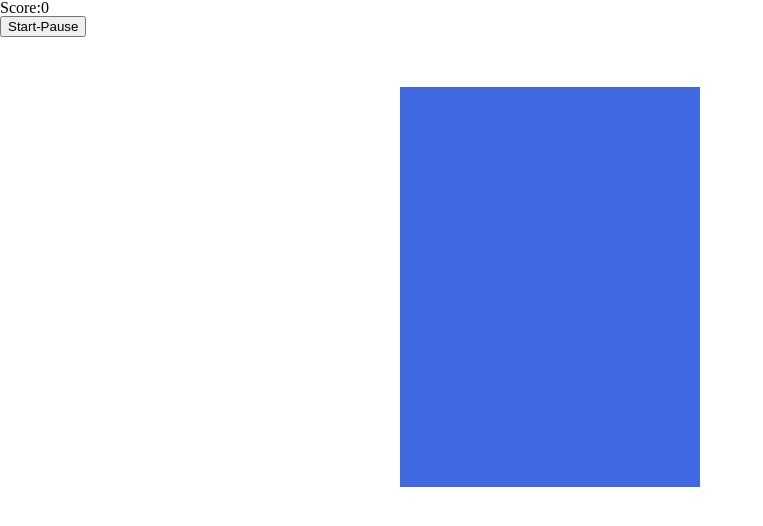
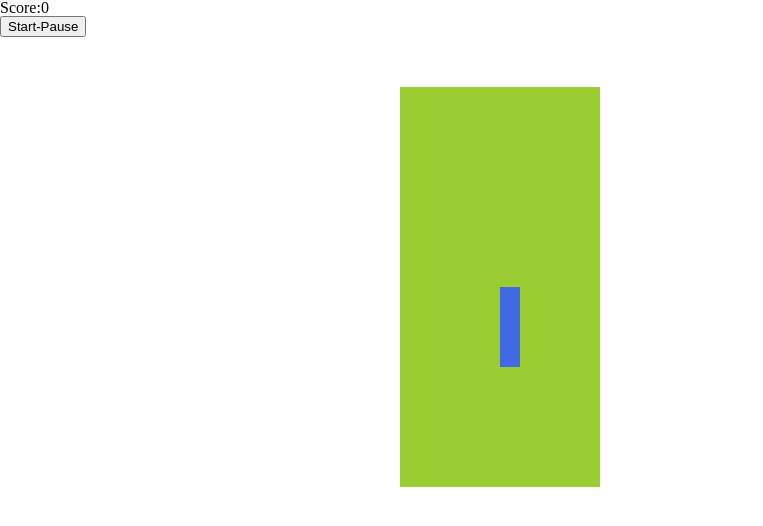
Before and after one commit to jk2uman/Simple-Tetris, a plain HTML site: page index.html in a window 1280 px wide. Shown: the whole page, without its empty margins (0-763 px from the left). Drawn offline with Linux system fonts and the light colour scheme.

Commit message:
rotation and movement

```diff
--- a/css/style.css
+++ b/css/style.css
@@ -1,5 +1,5 @@
 .grid {
-    width: 300px;
+    width: 200px;
     height: 400px;
     background-color: yellowgreen;
     display: flex;
@@ -9,5 +9,7 @@
 .grid div {
     height: 20px;
     width: 20px;
+}
+.tetro {
     background-color: royalblue;
 }
--- a/game.js
+++ b/game.js
@@ -39,5 +39,88 @@ document.addEventListener('DOMContentLoaded', () => {
 
     const Tetros = [lTetro, zTetro, tTetro, oTetro, iTetro]
 
+    let presentPostiion = 4
+    let presentRotator = 0
+    //set random selection for the Tetros
+    let random = Math.floor(Math.random()*Tetros.length)
+    let present = Tetros[random][0]
+    function draw () {
+        present.forEach(index => {
+            squares[presentPostiion + index].classList.add('tetro')
+        })
+    }
+    draw()
+    function undraw() {
+        present.forEach(index => {
+            squares[presentPostiion +index].classList.remove('tetro')
+        })
+    }
+    undraw()
+    //Creating movement
+    timeId = setInterval(downMover, 500)
 
+    //assignint key buttons
+    function controller(e) {
+        if(e.keyCode === 37) {
+            leftMove()
+        } else if (e.keyCode === 38) {
+            rotation()
+        }else if (e.keyCode === 39) {
+            rightMove()
+        }else if (e.keyCode === 40) {
+            downMover()
+        }
+    }
+    document.addEventListener('keyup', controller)
+    console.log()
+
+    function downMover() {
+        undraw()
+        presentPostiion += width
+        draw()
+        Froze()
+    }
+    function Froze() {
+        if(present.some(index => squares[presentPostiion + index + width].classList.contains('taker'))) {
+            present.forEach(index => squares[presentPostiion + index].classList.add('taker'))
+            random = Math.floor(Math.random() * Tetros.length)
+            present = Tetros[random][presentRotator]
+            presentPostiion = 4
+            draw()
+        }
+    }
+    // How to move the Tetros left or right on the grid
+    function leftMove() {
+        undraw()
+        const leftEdge = present.some(index => (presentPostiion + index) % width === 0)
+        if (!leftEdge) presentPostiion -=1
+
+        if (present.some(index => squares[presentPostiion + index].classList.contains('taker'))) {
+            presentPostiion +=1
+        }
+        draw()
+    }
+    function rightMove() {
+        undraw()
+        const rightEdge = present.some(index => (presentPostiion + index) % width === width -1)
+        if (!rightEdge) presentPostiion +=1
+
+        if (present.some(index => squares[presentPostiion + index].classList.contains('taker'))) {
+            presentPostiion -=1
+        }
+        draw()
+    }
+    //how to rotate Tetro
+    function rotation() {
+        undraw()
+        presentRotator ++
+        if(presentRotator === present.length) {
+            presentRotator = 0
+        }
+        present = Tetros[random][presentRotator]
+        draw()
+
+
+
+    }
 })
--- a/index.html
+++ b/index.html
@@ -212,106 +212,16 @@
             <div></div>
             <div></div>
             <div></div>
-            <div></div>
-            <div></div>
-            <div></div>
-            <div></div>
-            <div></div>
-            <div></div>
-            <div></div>
-            <div></div>
-            <div></div>
-            <div></div>
-            <div></div>
-            <div></div>
-            <div></div>
-            <div></div>
-            <div></div>
-            <div></div>
-            <div></div>
-            <div></div>
-            <div></div>
-            <div></div>
-            <div></div>
-            <div></div>
-            <div></div>
-            <div></div>
-            <div></div>
-            <div></div>
-            <div></div>
-            <div></div>
-            <div></div>
-            <div></div>
-            <div></div>
-            <div></div>
-            <div></div>
-            <div></div>
-            <div></div>
-            <div></div>
-            <div></div>
-            <div></div>
-            <div></div>
-            <div></div>
-            <div></div>
-            <div></div>
-            <div></div>
-            <div></div>
-            <div></div>
-            <div></div>
-            <div></div>
-            <div></div>
-            <div></div>
-            <div></div>
-            <div></div>
-            <div></div>
-            <div></div>
-            <div></div>
-            <div></div>
-            <div></div>
-            <div></div>
-            <div></div>
-            <div></div>
-            <div></div>
-            <div></div>
-            <div></div>
-            <div></div>
-            <div></div>
-            <div></div>
-            <div></div>
-            <div></div>
-            <div></div>
-            <div></div>
-            <div></div>
-            <div></div>
-            <div></div>
-            <div></div>
-            <div></div>
-            <div></div>
-            <div></div>
-            <div></div>
-            <div></div>
-            <div></div>
-            <div></div>
-            <div></div>
-            <div></div>
-            <div></div>
-            <div></div>
-            <div></div>
-            <div></div>
-            <div></div>
-            <div></div>
-            <div></div>
-            <div></div>
-            <div></div>
-            <div></div>
-            <div></div>
-            <div></div>
-            <div></div>
-            <div></div>
-            <div></div>
-            <div></div>
-            <div></div>
-            <div></div>
+            <div class="taker"></div>
+            <div class="taker"></div>
+            <div class="taker"></div>
+            <div class="taker"></div>
+            <div class="taker"></div>
+            <div class="taker"></div>
+            <div class="taker"></div>
+            <div class="taker"></div>
+            <div class="taker"></div>
+            <div class="taker"></div>
         </div>
         <script src="game.js"></script>
     </body>
```
